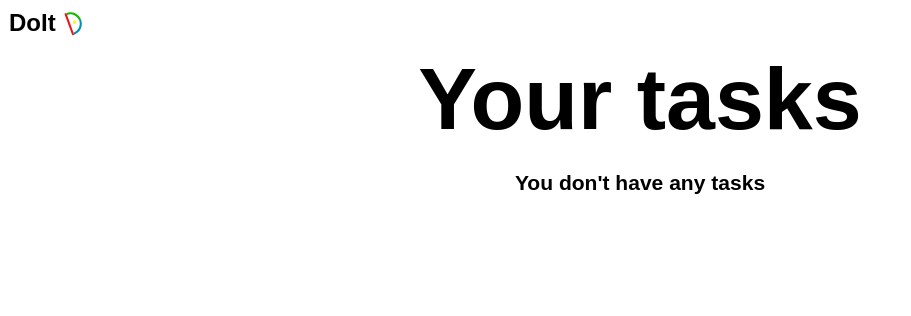
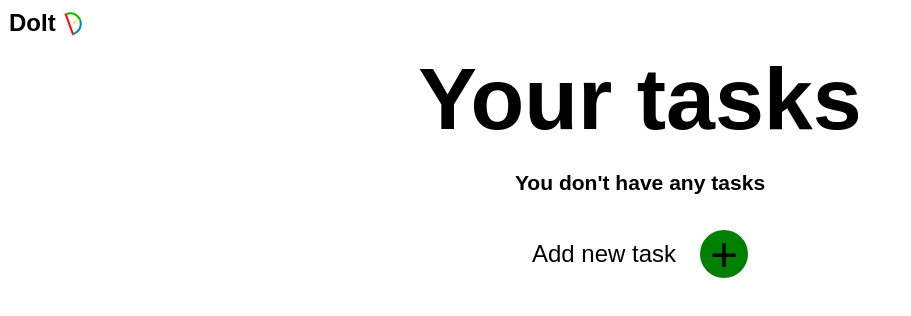
Before and after one commit to belabrockmann/simple-todo-app, a React (Create React App) app: page / in a window 1280 px wide. Shown: the top 316 px of the page, without its empty margins (0-911 px from the left). Built offline with nearby package versions, Linux system fonts and the light colour scheme.

Commit message:
Added add new task link

```diff
--- a/src/components/Tasks.jsx
+++ b/src/components/Tasks.jsx
@@ -1,30 +1,33 @@
 import React, { useState } from 'react';
 import Task from './Task';
+import { Link } from 'react-router-dom';
 export default function Tasks(props) {
     let tasks;
     try {
         tasks = localStorage.getItem("tasks");
         if (tasks.indexOf(",") !== -1 || tasks.length) {
             tasks = tasks.split(",");
-            console.log(tasks)
         }
         else {
             tasks = [];
-            console.log("WHHHYY")
         }
     }
     catch{
-        console.log("What")
         tasks = [];
         localStorage.setItem("tasks", tasks);
     }
     // eslint-disable-next-line
     const [updater, setUpdater] = useState([]);
-    console.log(tasks)
     return (
         <div className="tasks">
             <h2 className="title">Your tasks</h2>
-            {tasks.length ? tasks.map((item, index) => (<Task key={index} description={item} deleteTask={props.deleteTask} setUpdater={setUpdater} />)) : <h3>You don't have any tasks</h3>}
+            <div className="tasks">
+                {tasks.length ? tasks.map((item, index) => (<Task key={index} description={item} deleteTask={props.deleteTask} setUpdater={setUpdater} />)) : <h3>You don't have any tasks</h3>}
+            </div>
+            <div className="new-task">
+                <p className="create-new-task-text">Add new task</p>
+                <Link to="/create" className="btn create-new-task-button">+</Link>
+            </div>
         </div>
     );
 };
```
